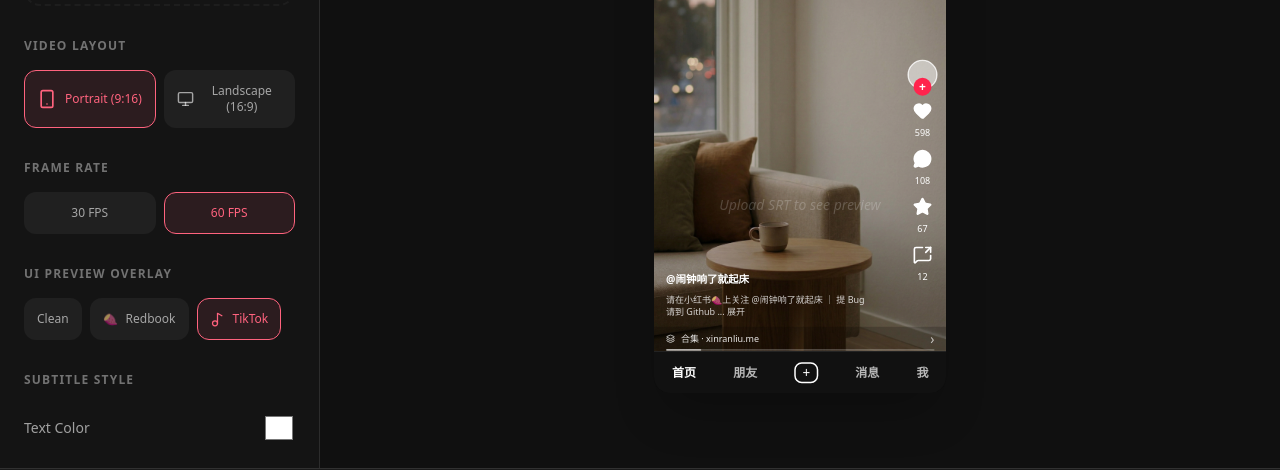
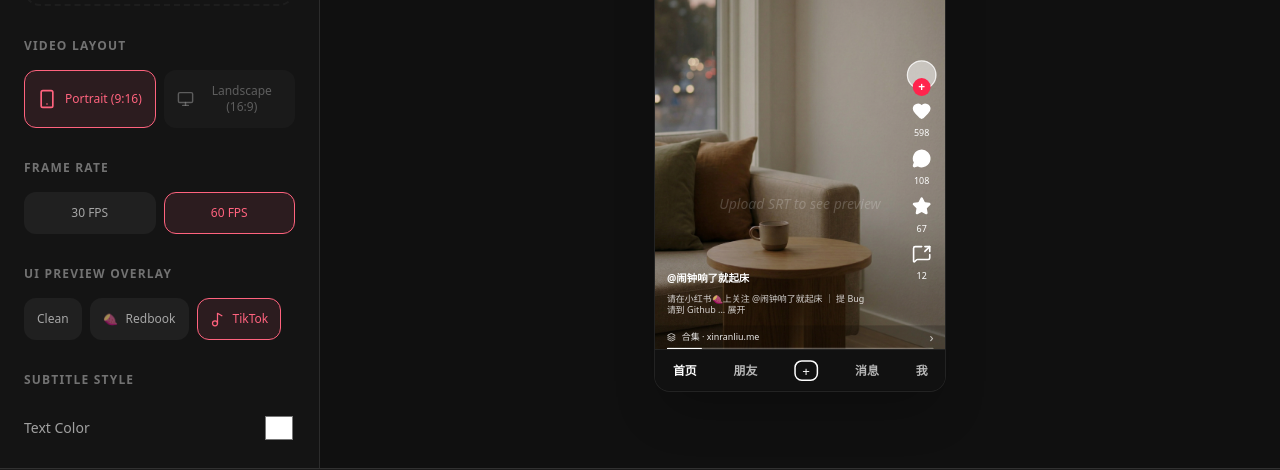
Before and after one commit to linx4200/srt-to-fcpxml-converter, a React (Vite) app: page / in a window 1280 px wide. Both pictures are taken after a click on the button "TikTok". Shown: the part 300-770 px from the top of the page. Built offline with nearby package versions, Linux system fonts and the light colour scheme.

Commit message:
refactor: minor UI and code improvements

```diff
--- a/src/components/preview/AudioWaveform.tsx
+++ b/src/components/preview/AudioWaveform.tsx
@@ -32,7 +32,7 @@
   };
 
   return (
-    <div className="rounded-2xl border border-white/10 bg-white/[0.04] px-4 py-3">
+    <div className="rounded-2xl border border-white/10 bg-white/4 px-4 py-3">
       <div className="mb-3 flex items-center justify-between">
         <div>
           <p className="text-[10px] font-semibold uppercase tracking-[0.2em] text-white/35">Audio Waveform</p>
--- a/src/components/preview/PlatformOverlay.tsx
+++ b/src/components/preview/PlatformOverlay.tsx
@@ -1,6 +1,6 @@
 import { AnimatePresence } from 'motion/react';
-import { XhsOverlay, XhsBottomBar } from './overlays/XhsOverlay';
-import { DouyinOverlay, DouyinBottomBar } from './overlays/DouyinOverlay';
+import { XhsOverlay, XhsBottomBar, xhsBottomHeightSpacing } from './overlays/XhsOverlay';
+import { DouyinOverlay, DouyinBottomBar, douyinBottomHeightSpacing } from './overlays/DouyinOverlay';
 import { CleanOverlay } from './overlays/CleanOverlay';
 import { UI_LOGICAL_RESOLUTION } from '../../constants';
 
@@ -37,22 +37,26 @@
 }
 
 export function PlatformBottomOverlay({ platform, orientation, containerWidth }: PlatformOverlayProps) {
+
+  if (platform === 'none') return null;
+
   const isPortrait = orientation === 'portrait';
   const refWidth = isPortrait ? UI_LOGICAL_RESOLUTION.portrait.width : UI_LOGICAL_RESOLUTION.landscape.width;
   const scale = containerWidth / refWidth;
 
   // 底部扩展栏需要处于 9:16 视频区域之外，因此这里按逻辑分辨率为不同平台预留高度。
-  const bottomBarHeight = platform === 'xhs' ? 57.5 : platform === 'douyin' ? 56 : 0;
+  const bottomBarHeight = platform === 'xhs' ? xhsBottomHeightSpacing * 4 : platform === 'douyin' ? douyinBottomHeightSpacing * 4 : 0;
 
-  if (bottomBarHeight === 0) return null;
 
   return (
+    // 外层 div 预留放大后的尺寸
     <div
-      className="relative w-full pointer-events-none"
+      className="relative w-full pointer-events-none h-10"
       style={{ paddingBottom: `${(bottomBarHeight / refWidth) * 100}%` }}
     >
+      {/* 里层 div 使用 scale 进行原设计尺寸放大 */}
       <div
-        className="absolute top-0 left-0 origin-top-left flex flex-col w-full h-full"
+        className="absolute inset-0 origin-top-left"
         style={{
           width: `${refWidth}px`,
           transform: `scale(${scale})`,
--- a/src/components/preview/PreviewPanel.tsx
+++ b/src/components/preview/PreviewPanel.tsx
@@ -74,7 +74,12 @@
         mt-12 xl:mt-0 px-2 lg:px-4">
         {/* Mockup Phone Wrapper */}
         <div
-          className="@container relative shadow-2xl rounded-2xl overflow-hidden bg-[#0a0a0a] transition-all duration-500 ease-in-out shrink-0 flex flex-col w-full"
+          className="
+            @container relative
+            shrink-0 flex flex-col w-full
+            shadow-2xl rounded-2xl overflow-hidden bg-[#0a0a0a]
+            transition-all duration-500 ease-in-out
+            border border-white/10"
           style={{
             maxWidth: style.orientation === 'landscape' ? 'min(100%, calc(65vh * 16 / 9))' : 'min(100%, calc(65vh * 9 / 16))',
             containerType: 'inline-size',
@@ -127,7 +132,7 @@
       {/* Right Column: Subtitle Timeline (Lyrics view) */}
       {srtEntries.length > 0 && (
         <div className="w-full xl:flex-[1.15] flex flex-col items-stretch justify-center h-[75vh] shrink-0 opacity-80 hover:opacity-100 transition-opacity duration-300">
-          <div className="w-full max-w-[880px] h-full flex flex-col self-center">
+          <div className="w-full max-w-220 h-full flex flex-col self-center">
             <SubtitleTimeline
               entries={srtEntries}
               currentTime={currentTime}
--- a/src/components/preview/overlays/DouyinOverlay.tsx
+++ b/src/components/preview/overlays/DouyinOverlay.tsx
@@ -29,7 +29,7 @@
         <div
           className={
             withAvatar
-              ? 'w-10 h-10 rounded-full border-[2px] border-white/85'
+              ? 'w-10 h-10 rounded-full border-2 border-white/85'
               : 'w-10 h-10 flex items-center justify-center'
           }
         >
@@ -52,7 +52,7 @@
       initial={{ opacity: 0 }}
       animate={{ opacity: 1 }}
       exit={{ opacity: 0 }}
-      className="absolute inset-0 pointer-events-none overflow-hidden text-white"
+      className="absolute inset-0 overflow-hidden text-white"
     >
 
       {/* iOS Status Bar Mock */}
@@ -135,3 +135,5 @@
     </motion.div>
   );
 }
+
+export const douyinBottomHeightSpacing = 14;
--- a/src/components/preview/overlays/XhsOverlay.tsx
+++ b/src/components/preview/overlays/XhsOverlay.tsx
@@ -7,7 +7,7 @@
       initial={{ opacity: 0 }}
       animate={{ opacity: 1 }}
       exit={{ opacity: 0 }}
-      className="absolute inset-0 pointer-events-none flex flex-col justify-between"
+      className="absolute inset-0 flex flex-col justify-between"
     >
       {/* iOS Status Bar Mock */}
       <div className="absolute top-0 left-0 right-0 h-9 flex justify-between items-center px-6 text-white text-[13px] font-semibold drop-shadow-md z-50 tracking-wide">
@@ -61,6 +61,13 @@
           </div>
         </div>
       </div>
+
+
+      {/* Time progress bar (Dimmed to prevent interaction confusion) */}
+      <div className="absolute bottom-0 left-4 right-4 flex items-center h-[1.5px]">
+        <div className="h-full bg-white/80 w-1/3 rounded-l-full" />
+        <div className="h-full bg-white/20 w-2/3 rounded-r-full" />
+      </div>
     </motion.div>
   );
 }
@@ -68,38 +75,32 @@
 export function XhsBottomBar() {
   return (
     <motion.div
-      initial={{ opacity: 0, height: 0 }}
-      animate={{ opacity: 1, height: 'auto' }}
-      exit={{ opacity: 0, height: 0 }}
-      className="bg-[#0a0a0a] w-full flex flex-col shrink-0"
+      initial={{ opacity: 0 }}
+      animate={{ opacity: 1 }}
+      exit={{ opacity: 0 }}
+      className="bg-[#0a0a0a] w-full px-4 py-2 h-14 flex items-center justify-between"
     >
-      {/* Time progress bar (Dimmed to prevent interaction confusion) */}
-      <div className="flex items-center h-[1.5px] w-full px-4 mb-2 mt-2 shrink-0 opacity-40 pointer-events-none">
-        <div className="h-full bg-white/80 w-1/3 rounded-l-full" />
-        <div className="h-full bg-white/20 w-2/3 rounded-r-full" />
-      </div>
-
       {/* Bottom Input & Interaction Bar */}
-      <div className="h-10 px-4 bg-[#0a0a0a] flex items-center justify-between pb-1 shrink-0">
-        <div className="flex items-center gap-2 bg-white/10 rounded-full h-7 flex-1 mr-4 px-2">
+      <div className="flex items-center gap-2 bg-white/10 rounded-full h-8 flex-1 mr-4 px-2">
         <Edit2 size={12} className="text-white/40" />
-          <span className="text-white/40 text-[10px]">...</span>
+        {/* <span className="text-white/40 text-[10px]"></span> */}
       </div>
       <div className="flex items-center gap-4 text-white">
         <div className="flex items-center gap-1">
-            <Heart size={18} />
+          <Heart size={26} />
           <span className="text-[11px] font-medium">86</span>
         </div>
         <div className="flex items-center gap-1">
-            <Star size={18} />
+          <Star size={26} />
           <span className="text-[11px] font-medium">72</span>
         </div>
         <div className="flex items-center gap-1">
-            <MessageCircle size={18} />
+          <MessageCircle size={26} />
           <span className="text-[11px] font-medium">17</span>
-          </div>
         </div>
       </div>
     </motion.div>
   );
 }
+
+export const xhsBottomHeightSpacing = 14;
--- a/src/components/settings/LayoutSettings.tsx
+++ b/src/components/settings/LayoutSettings.tsx
@@ -23,6 +23,7 @@
         <SettingButton
           isActive={orientation === 'landscape'}
           onClick={() => onChange('landscape')}
+          disabled
         >
           <Monitor size={20} />
           <span className="text-xs font-medium">Landscape (16:9)</span>
--- a/src/components/settings/SettingButton.tsx
+++ b/src/components/settings/SettingButton.tsx
@@ -5,13 +5,19 @@
   onClick: () => void;
   children: React.ReactNode;
   className?: string;
+  disabled?: boolean;
 }
 
-export function SettingButton({ isActive, onClick, children, className = '' }: SettingButtonProps) {
+export function SettingButton({ isActive, onClick, children, className = '', disabled = false }: SettingButtonProps) {
   return (
     <button
       onClick={onClick}
-      className={`flex items-center gap-2 p-3 rounded-xl border transition-all hover:cursor-pointer ${
+      disabled={disabled}
+      className={`flex items-center gap-2 p-3 rounded-xl border transition-all ${
+        disabled
+          ? 'cursor-not-allowed opacity-50'
+          : 'hover:cursor-pointer'
+      } ${
         isActive
           ? 'bg-theme-primary/10 border-theme-primary text-theme-primary'
           : 'bg-white/5 border-transparent text-white/60 hover:bg-white/10'
```
Lines whose indentation alone changed are shown as unchanged.
